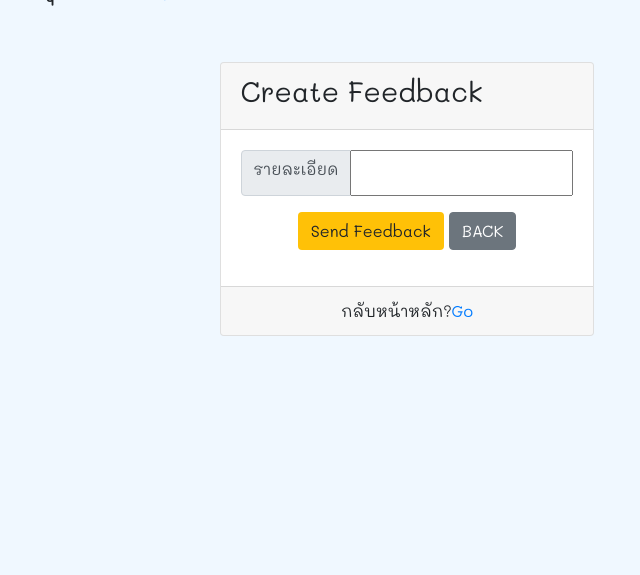
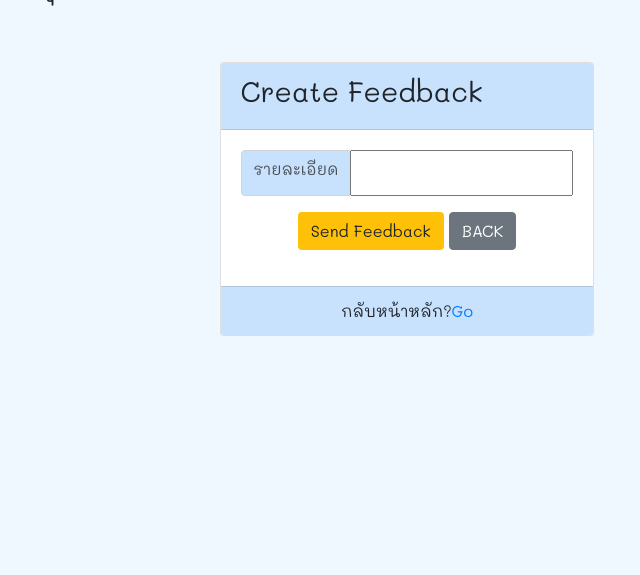
Before and after one commit to somjukss/projectDistributor, a Django app: template products/templates/feedback/create-feedback.html in a window 1280 px wide. Shown: the part 181-756 px from the top of the page, without its empty margins (233-873 px from the left). Run offline with Django 3.2, Linux system fonts and the light colour scheme; the template is opened without the code that fills it: most values are stand-ins (such as "Sample title", 1, 10 or a date in 2020); form fields are guessed from the names that the template uses; some libraries are stand-ins or nearby versions.

Commit message:
'styleblue'

```diff
--- a/products/templates/feedback/create-feedback.html
+++ b/products/templates/feedback/create-feedback.html
@@ -57,7 +57,7 @@
                             <form>
                                 <div class="input-group form-group">
                                     <div class="input-group-prepend">
-                                        <span class="input-group-text">
+                                        <span class="input-group-text" style="background-color: #c8e2fe;">
                                             <label id="{{ form.detail.id_for_label }}">รายละเอียด </label>
                                         </span>
                                     </div>
--- a/static/css/create-feedback-style.css
+++ b/static/css/create-feedback-style.css
@@ -11,7 +11,7 @@ html, body {
 }
 
 .text-landing {
-    color: #007df1;
+    color:#f1e100;
 }
 
 .semi-bold {
@@ -30,3 +30,11 @@ html, body {
 .container{
   padding-top:3%;
 }
+.card-header:first-child {
+    border-radius: calc(.25rem - 1px) calc(.25rem - 1px) 0 0;
+    background-color: #c8e2fe;
+}
+.card-footer:last-child {
+    border-radius: 0 0 calc(.25rem - 1px) calc(.25rem - 1px);
+    background-color: #c8e2fe;
+}
```
